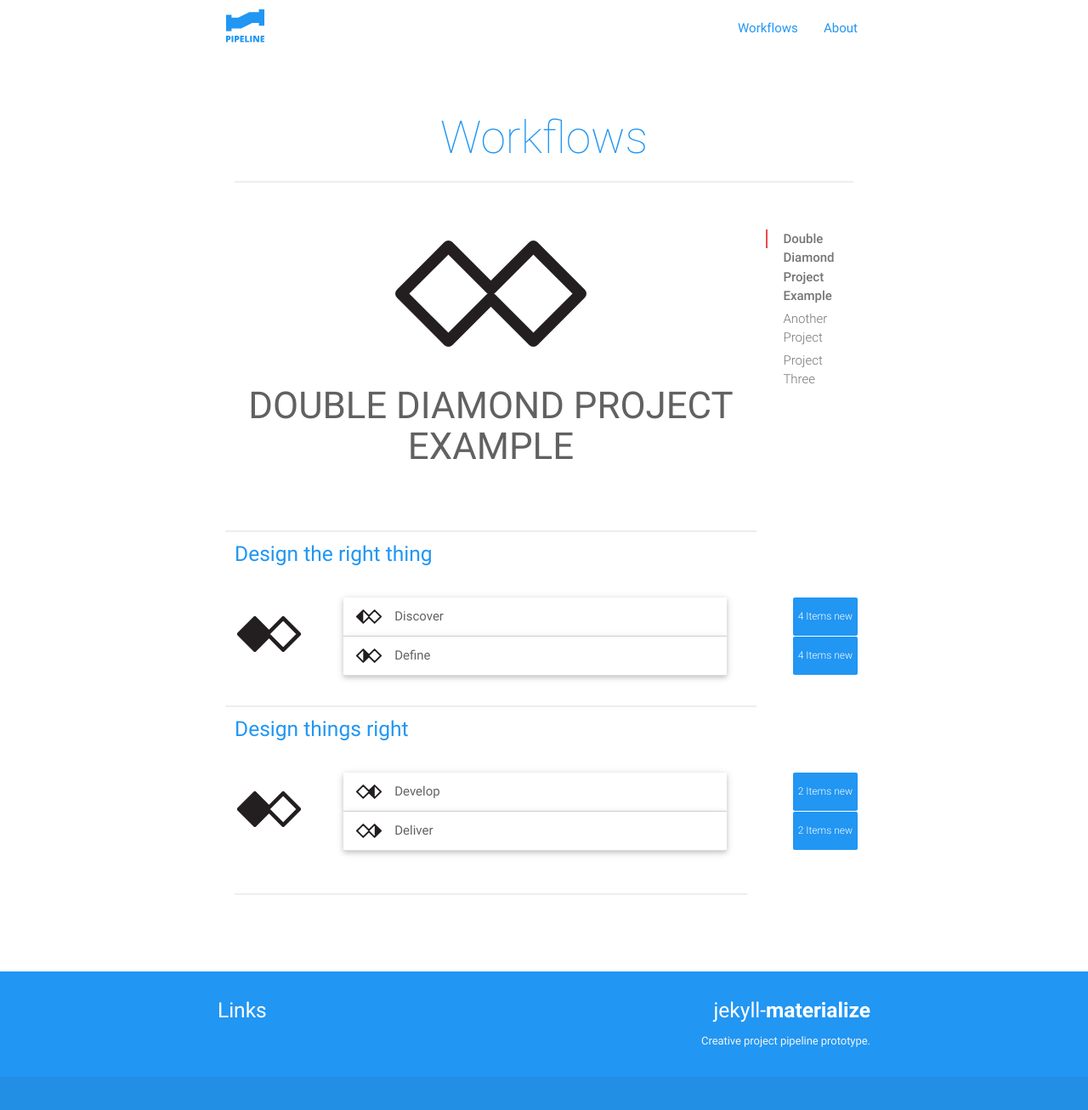
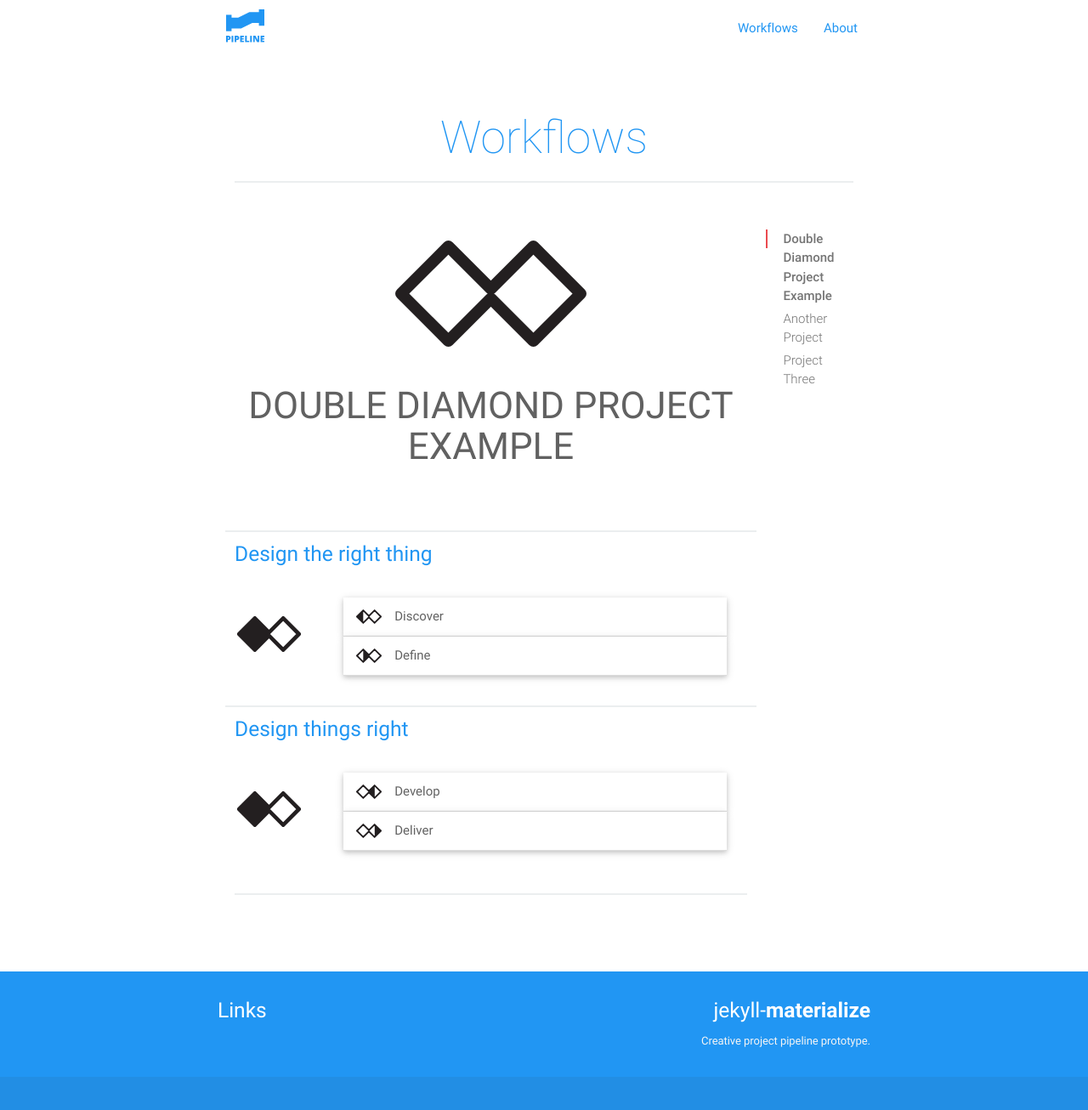
Before and after one commit to dmd-program/pipeline, a Jekyll site: the page built from index.html, in a window 1280 px wide and 1317 px high. Shown: the top 1306 px of the window at 85% size. Built offline with Jekyll 4.4.1, drawn with Linux system fonts in a browser that asks for light colours; the list of posts is cut into pages by our own code.

Commit message:
removed badges

```diff
--- a/index.html
+++ b/index.html
@@ -21,7 +21,7 @@ title: Workflows
            <div class="col s10">
              <ul class="collapsible popout" data-collapsible="accordion">
               <li>
-                <div class="collapsible-header"><img src="{{ site.baseurl }}/assets/img/dd-icon-discover.svg" alt="Discover icon with first quadrant of double diamond filled" />Discover<span class="new badge blue">4 Items</span></div>
+                <div class="collapsible-header"><img src="{{ site.baseurl }}/assets/img/dd-icon-discover.svg" alt="Discover icon with first quadrant of double diamond filled" />Discover</div>
                 <div class="collapsible-body">
                   <span class="blue-text">Rip the brief</span>
                   <div class="divider"></div>
@@ -38,7 +38,7 @@ title: Workflows
                 </div>
               </li>
               <li>
-                <div class="collapsible-header"><img src="{{ site.baseurl }}/assets/img/dd-icon-define.svg" alt="Define icon with second quadrant of double diamond filled" />Define<span class="new badge blue">4 Items</span></div>
+                <div class="collapsible-header"><img src="{{ site.baseurl }}/assets/img/dd-icon-define.svg" alt="Define icon with second quadrant of double diamond filled" />Define</div>
                 <div class="collapsible-body">
                   <span class="blue-text">Present unstructured research</span>
                   <div class="divider"></div>
@@ -70,7 +70,7 @@ title: Workflows
           <div class="col s10">
             <ul class="collapsible popout" data-collapsible="accordion">
               <li>
-                <div class="collapsible-header"><img src="{{ site.baseurl }}/assets/img/dd-icon-develop.svg" alt="Develop icon with third quadrant of double diamond filled" />Develop<span class="new badge blue">2 Items</span></div>
+                <div class="collapsible-header"><img src="{{ site.baseurl }}/assets/img/dd-icon-develop.svg" alt="Develop icon with third quadrant of double diamond filled" />Develop</div>
                 <div class="collapsible-body">
                   <span class="blue-text">Ideate</span>
                   <div class="divider"></div>
@@ -81,7 +81,7 @@ title: Workflows
                 </div>
               </li>
                <li>
-                <div class="collapsible-header"><img src="{{ site.baseurl }}/assets/img/dd-icon-deliver.svg" alt="Deliver icon with fourth quadrant of double diamond filled" />Deliver<span class="new badge blue">2 Items</span></div>
+                <div class="collapsible-header"><img src="{{ site.baseurl }}/assets/img/dd-icon-deliver.svg" alt="Deliver icon with fourth quadrant of double diamond filled" />Deliver</div>
                 <div class="collapsible-body">
                   <span class="blue-text">Iteratation loop: Prototype, test, refine</span>
                   <div class="divider"></div>
```
